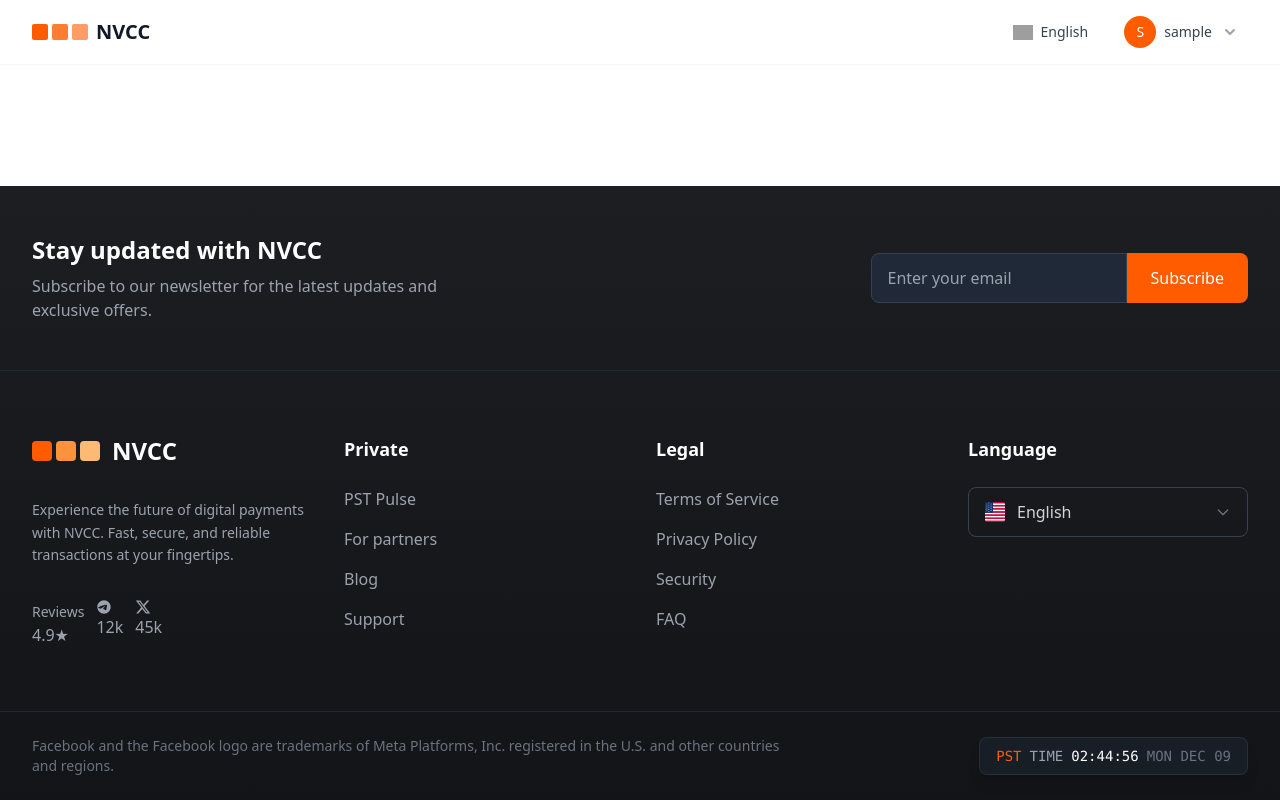
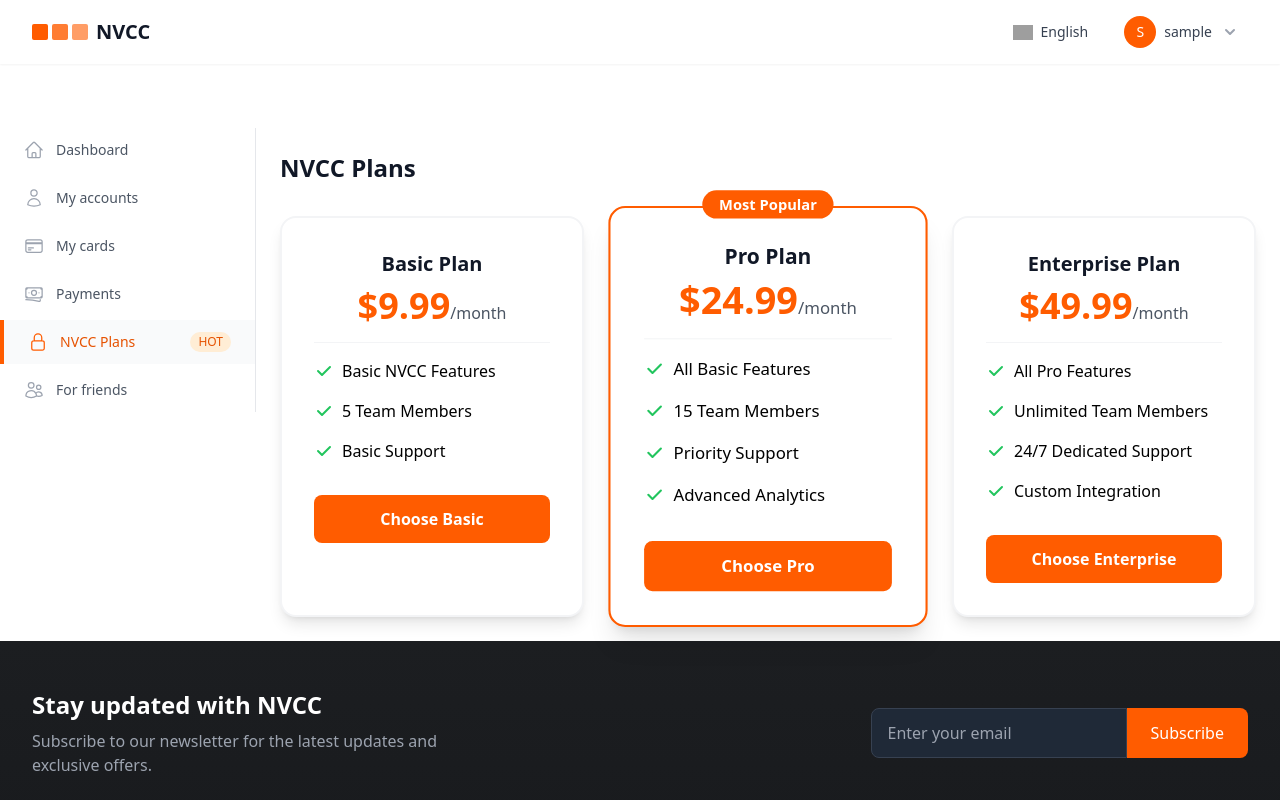
Before and after one commit to armanmishra1000/nvcc, a Vue app: page /plans in a window 1280 px wide. Shown: the top 800 px of the page. Built offline with nearby package versions, Linux system fonts and the light colour scheme; sample sign-in values are in the browser's storage; grey boxes are pictures that could not be loaded.

Commit message:
feat: add subscription plans page
- Created NvccPlans component with three subscription tiers
- Updated sidebar navigation to show NVCC Plans
- Replaced private route with plans route
- Added modern UI with pricing cards and features

```diff
--- a/src/components/AppSidebar.vue
+++ b/src/components/AppSidebar.vue
@@ -64,7 +64,7 @@ export default {
       { name: 'My accounts', href: '/accounts', icon: UserIcon },
       { name: 'My cards', href: '/cards', icon: CreditCardIcon },
       { name: 'Payments', href: '/payments', icon: BanknotesIcon },
-      { name: 'Private', href: '/private', icon: LockClosedIcon, badge: 'HOT' },
+      { name: 'NVCC Plans', href: '/plans', icon: LockClosedIcon, badge: 'HOT' },
       { name: 'For friends', href: '/friends', icon: UsersIcon }
     ]
 
--- a/src/router/index.js
+++ b/src/router/index.js
@@ -7,9 +7,9 @@ import AccountSettings from '@/views/AccountSettings.vue'
 import UserAccounts from '@/views/UserAccounts.vue'
 import UserCards from '@/views/UserCards.vue'
 import UserFriends from '@/views/UserFriends.vue'
-import UserPrivate from '@/views/UserPrivate.vue'
 import UserTeam from '@/views/UserTeam.vue'
 import Payments from '@/views/Payments.vue'
+import NvccPlans from '@/views/NvccPlans.vue'
 
 // Simulated auth guard
 const isAuthenticated = () => {
@@ -72,15 +72,15 @@ const routes = [
     meta: { requiresAuth: true }
   },
   {
-    path: '/private',
-    name: 'UserPrivate',
-    component: UserPrivate,
+    path: '/team',
+    name: 'UserTeam',
+    component: UserTeam,
     meta: { requiresAuth: true }
   },
   {
-    path: '/team',
-    name: 'UserTeam',
-    component: UserTeam,
+    path: '/plans',
+    name: 'NvccPlans',
+    component: NvccPlans,
     meta: { requiresAuth: true }
   }
 ]
--- /dev/null
+++ b/src/views/NvccPlans.vue
@@ -0,0 +1,130 @@
+<template>
+  <div class="p-6 max-w-7xl mx-auto">
+    <h1 class="text-2xl font-semibold text-gray-900 mb-8">NVCC Plans</h1>
+
+    <div class="grid md:grid-cols-3 gap-8">
+      <!-- Basic Plan -->
+      <div class="bg-white rounded-2xl shadow-lg p-8 border-2 border-gray-100 hover:border-orange-500 transition-all duration-300">
+        <div class="text-center">
+          <h2 class="text-xl font-bold text-gray-900 mb-2">Basic Plan</h2>
+          <div class="text-4xl font-bold text-orange-500 mb-4">
+            $9.99<span class="text-base font-normal text-gray-600">/month</span>
+          </div>
+          <div class="border-t border-gray-100 my-4"></div>
+          <ul class="text-left space-y-4 mb-8">
+            <li class="flex items-center">
+              <svg xmlns="http://www.w3.org/2000/svg" class="h-5 w-5 text-green-500 mr-2" viewBox="0 0 20 20" fill="currentColor">
+                <path fill-rule="evenodd" d="M16.707 5.293a1 1 0 010 1.414l-8 8a1 1 0 01-1.414 0l-4-4a1 1 0 011.414-1.414L8 12.586l7.293-7.293a1 1 0 011.414 0z" clip-rule="evenodd" />
+              </svg>
+              Basic NVCC Features
+            </li>
+            <li class="flex items-center">
+              <svg xmlns="http://www.w3.org/2000/svg" class="h-5 w-5 text-green-500 mr-2" viewBox="0 0 20 20" fill="currentColor">
+                <path fill-rule="evenodd" d="M16.707 5.293a1 1 0 010 1.414l-8 8a1 1 0 01-1.414 0l-4-4a1 1 0 011.414-1.414L8 12.586l7.293-7.293a1 1 0 011.414 0z" clip-rule="evenodd" />
+              </svg>
+              5 Team Members
+            </li>
+            <li class="flex items-center">
+              <svg xmlns="http://www.w3.org/2000/svg" class="h-5 w-5 text-green-500 mr-2" viewBox="0 0 20 20" fill="currentColor">
+                <path fill-rule="evenodd" d="M16.707 5.293a1 1 0 010 1.414l-8 8a1 1 0 01-1.414 0l-4-4a1 1 0 011.414-1.414L8 12.586l7.293-7.293a1 1 0 011.414 0z" clip-rule="evenodd" />
+              </svg>
+              Basic Support
+            </li>
+          </ul>
+          <button class="w-full bg-orange-500 text-white rounded-lg py-3 font-semibold hover:bg-orange-600 transition-colors duration-300">
+            Choose Basic
+          </button>
+        </div>
+      </div>
+
+      <!-- Pro Plan -->
+      <div class="bg-white rounded-2xl shadow-xl p-8 border-2 border-orange-500 transform scale-105 relative">
+        <div class="absolute -top-4 left-1/2 transform -translate-x-1/2">
+          <span class="bg-orange-500 text-white px-4 py-1 rounded-full text-sm font-semibold">Most Popular</span>
+        </div>
+        <div class="text-center">
+          <h2 class="text-xl font-bold text-gray-900 mb-2">Pro Plan</h2>
+          <div class="text-4xl font-bold text-orange-500 mb-4">
+            $24.99<span class="text-base font-normal text-gray-600">/month</span>
+          </div>
+          <div class="border-t border-gray-100 my-4"></div>
+          <ul class="text-left space-y-4 mb-8">
+            <li class="flex items-center">
+              <svg xmlns="http://www.w3.org/2000/svg" class="h-5 w-5 text-green-500 mr-2" viewBox="0 0 20 20" fill="currentColor">
+                <path fill-rule="evenodd" d="M16.707 5.293a1 1 0 010 1.414l-8 8a1 1 0 01-1.414 0l-4-4a1 1 0 011.414-1.414L8 12.586l7.293-7.293a1 1 0 011.414 0z" clip-rule="evenodd" />
+              </svg>
+              All Basic Features
+            </li>
+            <li class="flex items-center">
+              <svg xmlns="http://www.w3.org/2000/svg" class="h-5 w-5 text-green-500 mr-2" viewBox="0 0 20 20" fill="currentColor">
+                <path fill-rule="evenodd" d="M16.707 5.293a1 1 0 010 1.414l-8 8a1 1 0 01-1.414 0l-4-4a1 1 0 011.414-1.414L8 12.586l7.293-7.293a1 1 0 011.414 0z" clip-rule="evenodd" />
+              </svg>
+              15 Team Members
+            </li>
+            <li class="flex items-center">
+              <svg xmlns="http://www.w3.org/2000/svg" class="h-5 w-5 text-green-500 mr-2" viewBox="0 0 20 20" fill="currentColor">
+                <path fill-rule="evenodd" d="M16.707 5.293a1 1 0 010 1.414l-8 8a1 1 0 01-1.414 0l-4-4a1 1 0 011.414-1.414L8 12.586l7.293-7.293a1 1 0 011.414 0z" clip-rule="evenodd" />
+              </svg>
+              Priority Support
+            </li>
+            <li class="flex items-center">
+              <svg xmlns="http://www.w3.org/2000/svg" class="h-5 w-5 text-green-500 mr-2" viewBox="0 0 20 20" fill="currentColor">
+                <path fill-rule="evenodd" d="M16.707 5.293a1 1 0 010 1.414l-8 8a1 1 0 01-1.414 0l-4-4a1 1 0 011.414-1.414L8 12.586l7.293-7.293a1 1 0 011.414 0z" clip-rule="evenodd" />
+              </svg>
+              Advanced Analytics
+            </li>
+          </ul>
+          <button class="w-full bg-orange-500 text-white rounded-lg py-3 font-semibold hover:bg-orange-600 transition-colors duration-300">
+            Choose Pro
+          </button>
+        </div>
+      </div>
+
+      <!-- Enterprise Plan -->
+      <div class="bg-white rounded-2xl shadow-lg p-8 border-2 border-gray-100 hover:border-orange-500 transition-all duration-300">
+        <div class="text-center">
+          <h2 class="text-xl font-bold text-gray-900 mb-2">Enterprise Plan</h2>
+          <div class="text-4xl font-bold text-orange-500 mb-4">
+            $49.99<span class="text-base font-normal text-gray-600">/month</span>
+          </div>
+          <div class="border-t border-gray-100 my-4"></div>
+          <ul class="text-left space-y-4 mb-8">
+            <li class="flex items-center">
+              <svg xmlns="http://www.w3.org/2000/svg" class="h-5 w-5 text-green-500 mr-2" viewBox="0 0 20 20" fill="currentColor">
+                <path fill-rule="evenodd" d="M16.707 5.293a1 1 0 010 1.414l-8 8a1 1 0 01-1.414 0l-4-4a1 1 0 011.414-1.414L8 12.586l7.293-7.293a1 1 0 011.414 0z" clip-rule="evenodd" />
+              </svg>
+              All Pro Features
+            </li>
+            <li class="flex items-center">
+              <svg xmlns="http://www.w3.org/2000/svg" class="h-5 w-5 text-green-500 mr-2" viewBox="0 0 20 20" fill="currentColor">
+                <path fill-rule="evenodd" d="M16.707 5.293a1 1 0 010 1.414l-8 8a1 1 0 01-1.414 0l-4-4a1 1 0 011.414-1.414L8 12.586l7.293-7.293a1 1 0 011.414 0z" clip-rule="evenodd" />
+              </svg>
+              Unlimited Team Members
+            </li>
+            <li class="flex items-center">
+              <svg xmlns="http://www.w3.org/2000/svg" class="h-5 w-5 text-green-500 mr-2" viewBox="0 0 20 20" fill="currentColor">
+                <path fill-rule="evenodd" d="M16.707 5.293a1 1 0 010 1.414l-8 8a1 1 0 01-1.414 0l-4-4a1 1 0 011.414-1.414L8 12.586l7.293-7.293a1 1 0 011.414 0z" clip-rule="evenodd" />
+              </svg>
+              24/7 Dedicated Support
+            </li>
+            <li class="flex items-center">
+              <svg xmlns="http://www.w3.org/2000/svg" class="h-5 w-5 text-green-500 mr-2" viewBox="0 0 20 20" fill="currentColor">
+                <path fill-rule="evenodd" d="M16.707 5.293a1 1 0 010 1.414l-8 8a1 1 0 01-1.414 0l-4-4a1 1 0 011.414-1.414L8 12.586l7.293-7.293a1 1 0 011.414 0z" clip-rule="evenodd" />
+              </svg>
+              Custom Integration
+            </li>
+          </ul>
+          <button class="w-full bg-orange-500 text-white rounded-lg py-3 font-semibold hover:bg-orange-600 transition-colors duration-300">
+            Choose Enterprise
+          </button>
+        </div>
+      </div>
+    </div>
+  </div>
+</template>
+
+<script>
+export default {
+  name: 'NvccPlans'
+}
+</script>
```
